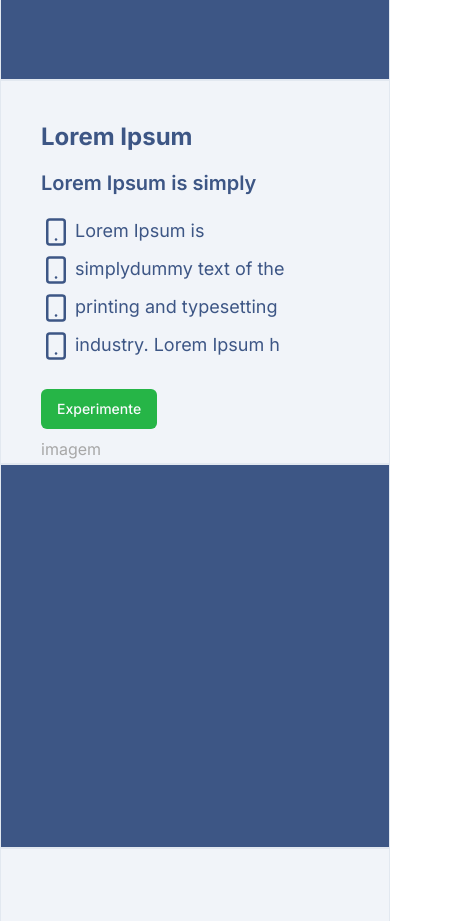
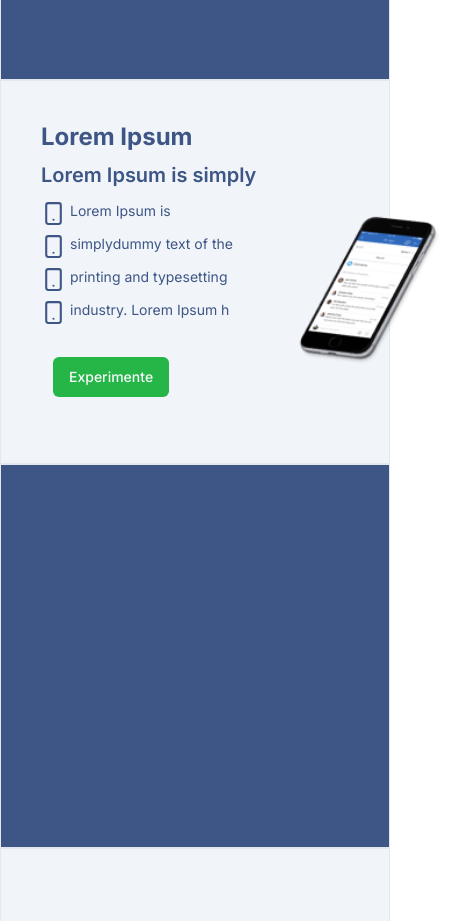
Before and after one commit to EvaldoFerreiraMoreira/site-siad, a Next.js app: page / in a window 390 px wide. Shown: the part 2500-3421 px from the top of the page, 473 px wide, since content can reach past the window. Built offline with nearby package versions, Linux system fonts and the light colour scheme.

Commit message:
fit: add imagen in the MobilePresentation component

```diff
--- a/src/app/(Home)/components/MobilePresentation.tsx
+++ b/src/app/(Home)/components/MobilePresentation.tsx
@@ -1,45 +1,58 @@
 import { Button } from "@/components/ui/button";
 import { Smartphone } from "lucide-react";
+import Image from "next/image";
+
 
 const MobilePesentation = () => {
     return (
-        <div className=" flex flex-col  gap-2 text-[#A7A7A7]">
-
+        <div className=" flex text-[#A7A7A7]">
+            <div className="flex flex-col  ">
                 <div className="flex w-56 font-bold text-2xl">
                     <h1 className="text-[#3D5685]">Lorem Ipsum  </h1>
                 </div>
                 <div className="flex mt-2 w-56 font-semibold text-xl">
                     <span className="text-[#3D5685]">Lorem Ipsum is simply</span>
                 </div>
-                <div className="flex flex-col  gap-2 mt-3 text-[#3D5685] text-lg" >
+                <div className="flex flex-col  gap-2 mt-3 text-[#3D5685] text-sm" >
                     <ul className="w-full justify-start gap-2" >
                         <li className="flex gap-1 ">
-                            <Smartphone size={30} />
-                            Lorem Ipsum is
+                            <Smartphone size={25} />
+                            <p> Lorem Ipsum is </p>
                         </li>
                         <li className="flex gap-1 mt-2">
-                            <Smartphone size={30} />
-                            simplydummy text of the
+                            <Smartphone size={25} />
+                            <p>simplydummy text of the </p>
                         </li>
                         <li className="flex gap-1 mt-2">
-                            <Smartphone size={30} />
-                            printing and typesetting
+                            <Smartphone size={25} />
+                            <p>printing and typesetting</p>
                         </li>
                         <li className="flex gap-1 mt-2" >
-                            <Smartphone size={30} />
-                            industry. Lorem Ipsum h
+                            <Smartphone size={25} />
+                            <p>industry. Lorem Ipsum h</p>
                         </li>
                     </ul>
                 </div>
-                <div className="flex mt-5">
+                <div className="flex mt-8  ml-3">
                     <Button className="bg-[#26B547]">
                         <p>Experimente</p>
                     </Button>
+                </div>
+            </div>
 
-                </div>
-            <div>
-                <div>
-                    imagem
+            <div className="flex">
+                <div className="flex mt-10 h-72 w-52">
+                    <Image
+                        src="/Iphone-mobile.png"
+                        alt="Compiuter"
+                        width={0}
+                        height={0}
+                        sizes="100vw"
+                        className="h-auto w-auto max-w-[100%] max-h-[90%]"
+                        style={{
+                            objectFit: "contain",
+                        }}
+                    />
                 </div>
             </div>
         </div>
--- a/src/app/(Home)/page.tsx
+++ b/src/app/(Home)/page.tsx
@@ -23,7 +23,7 @@ export default function Home() {
       <div className="border bg-[#3D5685] h-96">
 
       </div>
-      <div className=" flex w-full p-10 border h-96 border bg-[#f1f4f9] h-96">
+      <div className=" flex w-full p-10  h-96 border bg-[#f1f4f9] ">
       <MobilePesentation/>
       </div>
       <div className="border bg-[#3D5685] h-96">
```
